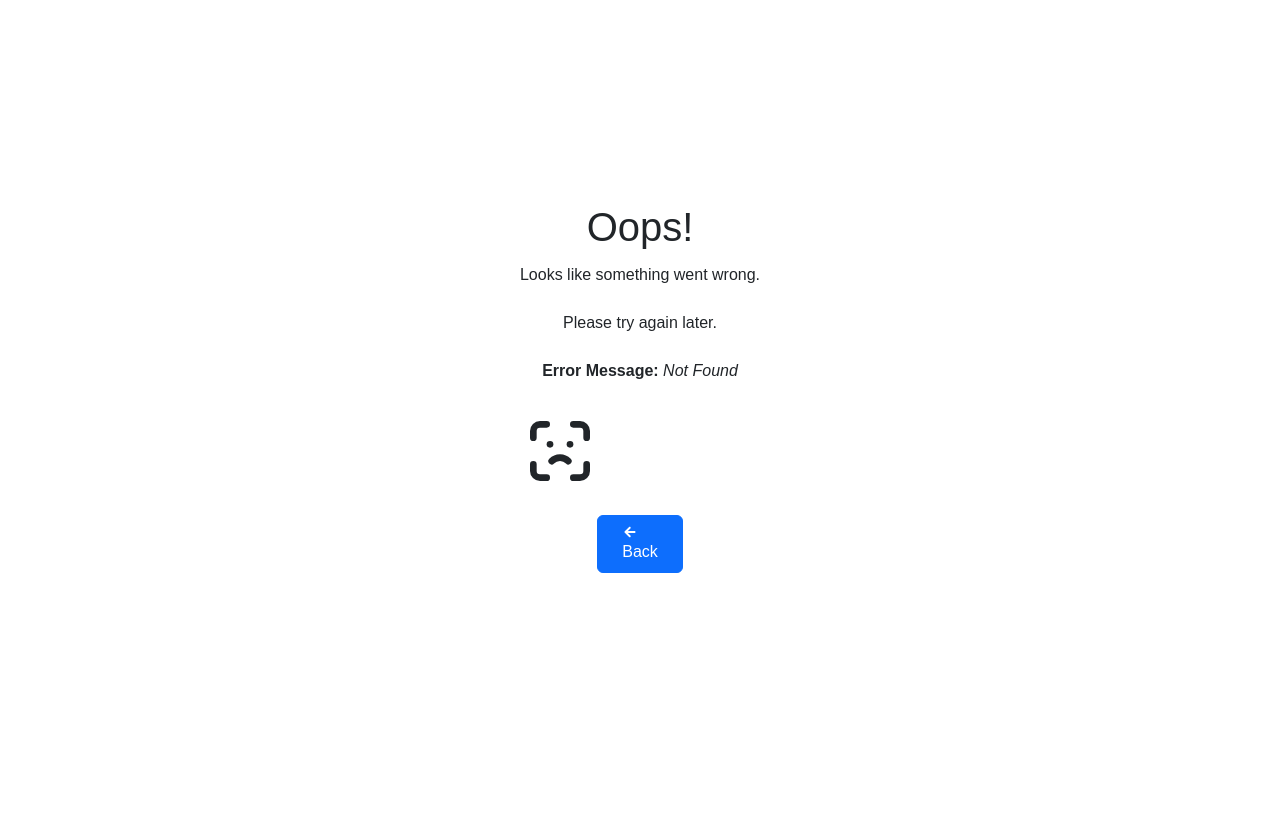
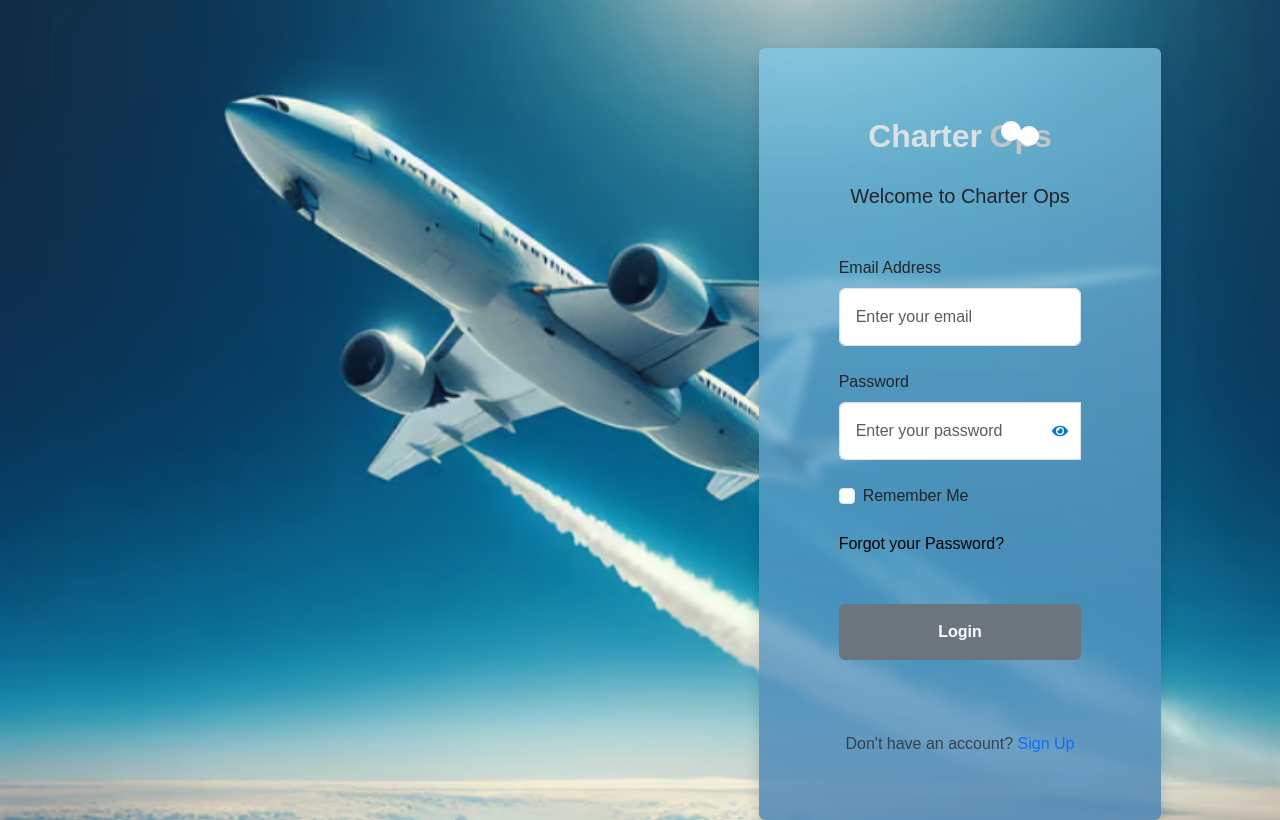
Before and after one commit to theahmadm3/charter-ops, a React (Vite) app: page /login in a window 1280 px wide. Before the commit this address had no page. Built offline with nearby package versions, Linux system fonts and the light colour scheme; a web font is replaced by a local one.

Commit message:
feat: update routing for login and signup pages

```diff
--- a/src/main.jsx
+++ b/src/main.jsx
@@ -34,12 +34,12 @@ import App from "./App.jsx";
 
 const router = createBrowserRouter([
   {
-    path: "/",
+    path: "/login",
     element: <Login />,
     errorElement: <ErrorPage />,
   },
   {
-    path: "/landing",
+    path: "/",
     element: <App />,
     errorElement: <ErrorPage />,
   },
--- a/src/pages/auth/login.jsx
+++ b/src/pages/auth/login.jsx
@@ -165,6 +165,14 @@ const Login = () => {
                       )}
                     </Formik>
                   </div>
+                  <div className="text-center">
+                    <span className="text-muted">
+                      {`Don't have an account? `}
+                      <Link to="/signup" className="text-color-2">
+                        Sign Up
+                      </Link>
+                    </span>
+                  </div>
                 </Card.Body>
               </Card>
             </div>
--- a/src/pages/auth/signup.jsx
+++ b/src/pages/auth/signup.jsx
@@ -247,7 +247,7 @@ const Signup = () => {
 													<div className="text-center mt-4">
 														<p className="text-muted">
 															Already have an account?{" "}
-															<Link to="/" className="text-primary">
+															<Link to="/login" className="text-primary">
 																Log in
 															</Link>
 														</p>
```
